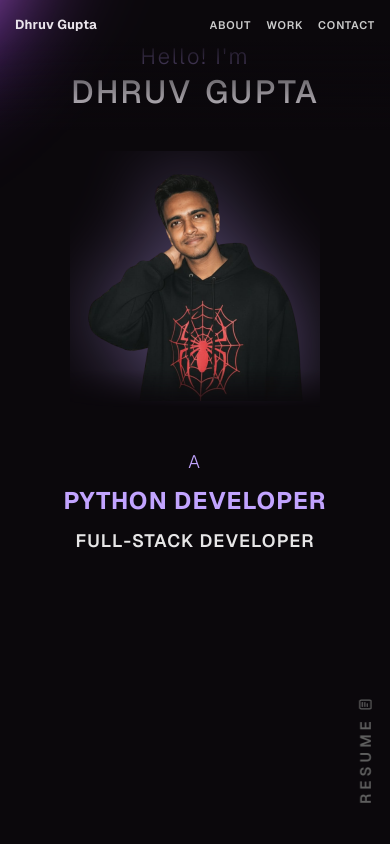
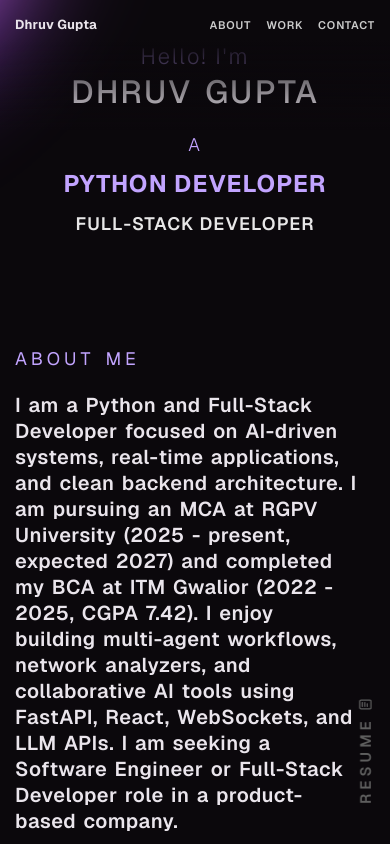
Before and after one commit to guptadhruv780/Personal-portfolio, a React (Vite) app: page / in a window 390 px wide. Shown: the top 844 px of the page. Built offline with nearby package versions, Linux system fonts and the light colour scheme.

Commit message:
Remove template photo and enable 3D character on mobile

```diff
--- a/src/components/Landing.tsx
+++ b/src/components/Landing.tsx
@@ -30,10 +30,7 @@ const Landing = ({ children }: PropsWithChildren) => {
               <div className="landing-h2-info">{secondaryTagline}</div>
             </h2>
           </div>
-          {/* Mobile photo - shows only on mobile when 3D character is hidden */}
-          <div className="mobile-photo">
-            <img src="/images/mypicnbg.png" alt={config.developer.fullName} />
-          </div>
+
         </div>
         {children}
       </div>
--- a/src/components/styles/Landing.css
+++ b/src/components/styles/Landing.css
@@ -5,12 +5,7 @@
 
 /* Remove mobile photo and ensure 3D character is always hidden on mobile */
 @media only screen and (max-width: 768px) {
-  .character-model {
-    display: none !important;
-  }
 
-  .landing-section,
-  .landing-container {
     height: auto !important;
     min-height: 100vh;
     max-width: 100vw;
```
